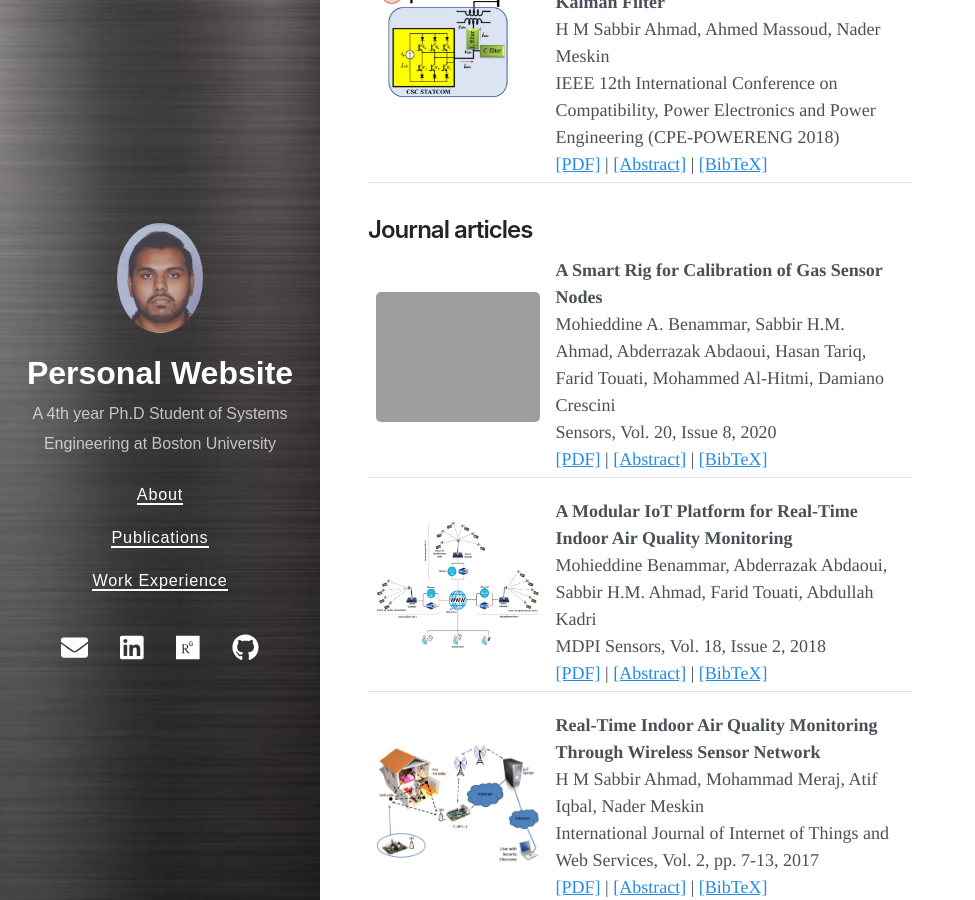
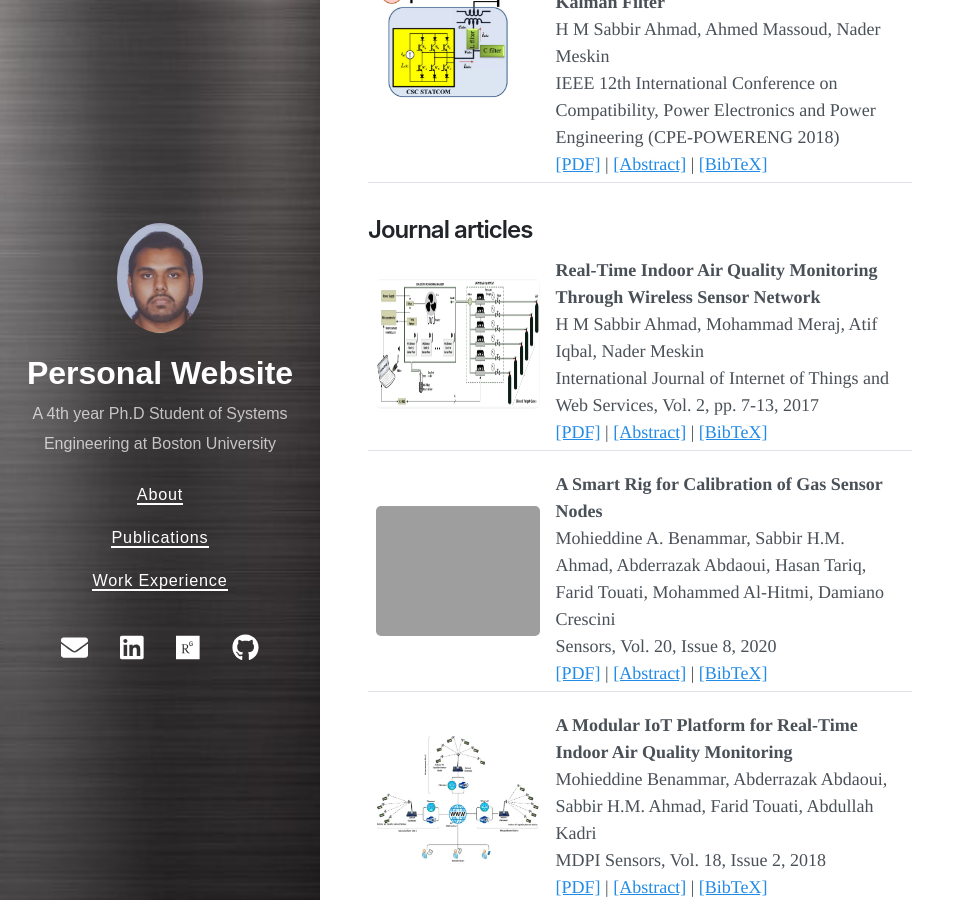
Before and after one commit to SabbirAhmad26/sabbirahmad26.github.io, a Jekyll site: the page built from publications.md, in a window 1280 px wide and 900 px high, scrolled down 2163 px. Shown: the whole window, without its empty margins (0-975 px from the left). Built offline with Jekyll 4.4.1, drawn with Linux system fonts in a browser that asks for light colours; nearby versions of some CDN libraries; grey boxes are pictures that could not be loaded.

Commit message:
Update publications.md

```diff
--- a/publications.md
+++ b/publications.md
@@ -333,6 +333,44 @@
 
 ## Journal articles
 <section>
+      <table width="100%" align="center" border="0" cellspacing="0" cellpadding="15">
+  <tr>
+        <!-- Publication Image -->
+        <td style='width:300px;height:150px'>
+            <a imageanchor='1' href='/images/Smart_Calibration_Rig.png'>
+                <img width='200' src='/images/Smart_Calibration_Rig.png' height='130' border='0' style='border-radius: 5px'/>
+            </a>
+        </td>
+        <!-- Publication Details -->
+        <td width="67%" valign="top">
+            <b>Real-Time Indoor Air Quality Monitoring Through Wireless Sensor Network</b>
+            <br/> H M Sabbir Ahmad, Mohammad Meraj, Atif Iqbal, Nader Meskin
+            <br/>International Journal of Internet of Things and Web Services, Vol. 2, pp. 7-13, 2017
+            <br/>
+            <!-- Links to Paper, Code, etc. -->
+            <div class="publication-links">
+                <a href="https://www.iaras.org/iaras/filedownloads/ijitws/2017/022-0002(2017).pdf">[PDF]</a> |
+                <a href="javascript:void(0);" onclick="toggleAbstract('abstract-11')">[Abstract]</a> |
+                <a href="javascript:void(0);" onclick="toggleBibtex('bibtex-11')">[BibTeX]</a>
+            </div>
+            <!-- Hidden Abstract and BibTeX sections -->
+            <div id="abstract-11" style="display:none;">
+                <p><i>A novel IoT smart architecture for air quality monitoring, employing various technologies such as gas sensing, wireless sensor networks,edge computing and smart mobile devices.</i></p>
+            </div>
+            <pre id="bibtex-11" style="display:none;">
+                @article{Ahmad2017RealTimeIAQ,
+                  title={Real-Time Indoor Air Quality Monitoring Through Wireless Sensor Network},
+                  author={H M Sabbir Ahmad, Mohammad Meraj, Atif Iqbal, Nader Meskin},
+                  journal={International Journal of Internet of Things and Web Services},
+                  volume={2},
+                  pages={7-13},
+                  year={2017},
+                  publisher={IARAS}
+                }
+            </pre>
+        </td>
+    </tr>
+</table>
     <table width="100%" align="center" border="0" cellspacing="0" cellpadding="15">
     <!-- Publication 1 -->
     <tr>
```
